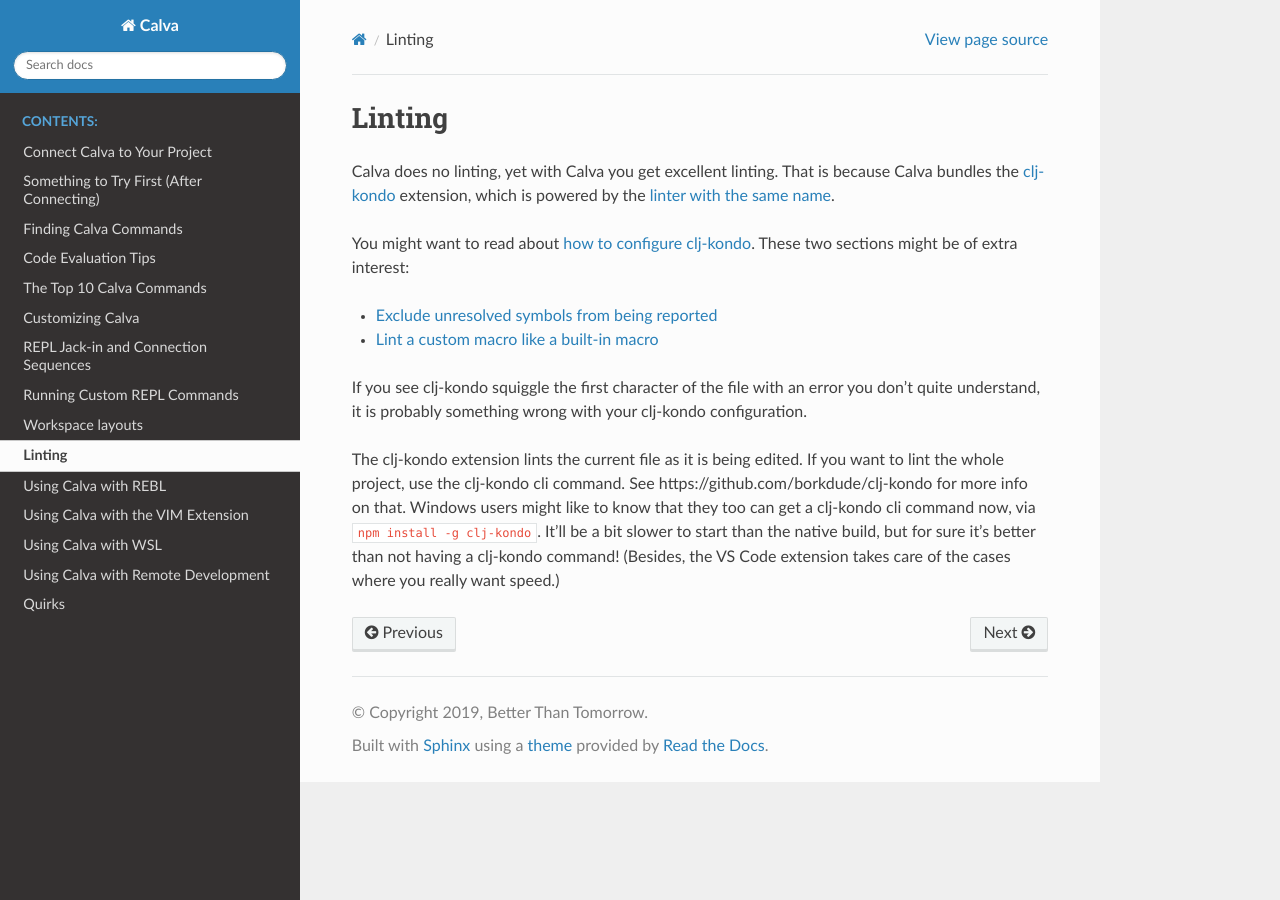
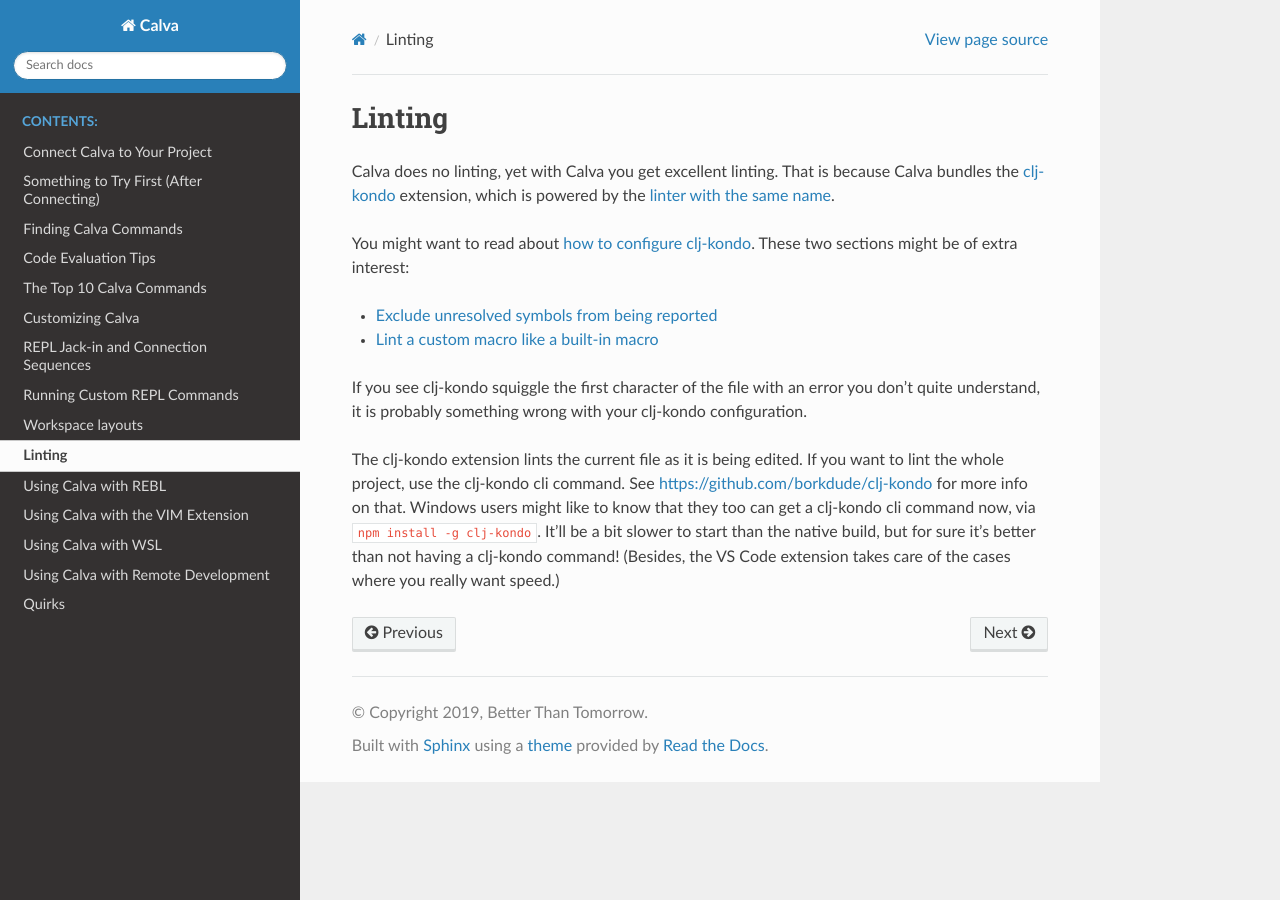
Before and after one commit to BetterThanTomorrow/calva, a Sphinx documentation site: the page built from docs/readthedocs/source/linting.md, in a window 1280 px wide. Built offline with Sphinx 7.4.7 and the Read the Docs theme 2.0.0, drawn with Linux system fonts in a browser that asks for light colours; some of the changed lines change nothing that is shown.

Commit message:
Add missing link markup [skip ci]

```diff
--- a/docs/readthedocs/source/linting.md
+++ b/docs/readthedocs/source/linting.md
@@ -8,4 +8,4 @@
 
 If you see clj-kondo squiggle the first character of the file with an error you don't quite understand, it is probably something wrong with your clj-kondo configuration.
 
-The clj-kondo extension lints the current file as it is being edited. If you want to lint the whole project, use the clj-kondo cli command. See https://github.com/borkdude/clj-kondo for more info on that. Windows users might like to know that they too can get a clj-kondo cli command now, via [`npm install -g clj-kondo`](https://twitter.com/borkdude/status/1187622954236071936). It'll be a bit slower to start than the native build, but for sure it's better than not having a clj-kondo command! (Besides, the VS Code extension takes care of the cases where you really want speed.)
+The clj-kondo extension lints the current file as it is being edited. If you want to lint the whole project, use the clj-kondo cli command. See [https://github.com/borkdude/clj-kondo](https://github.com/borkdude/clj-kondo) for more info on that. Windows users might like to know that they too can get a clj-kondo cli command now, via [`npm install -g clj-kondo`](https://twitter.com/borkdude/status/1187622954236071936). It'll be a bit slower to start than the native build, but for sure it's better than not having a clj-kondo command! (Besides, the VS Code extension takes care of the cases where you really want speed.)
```
